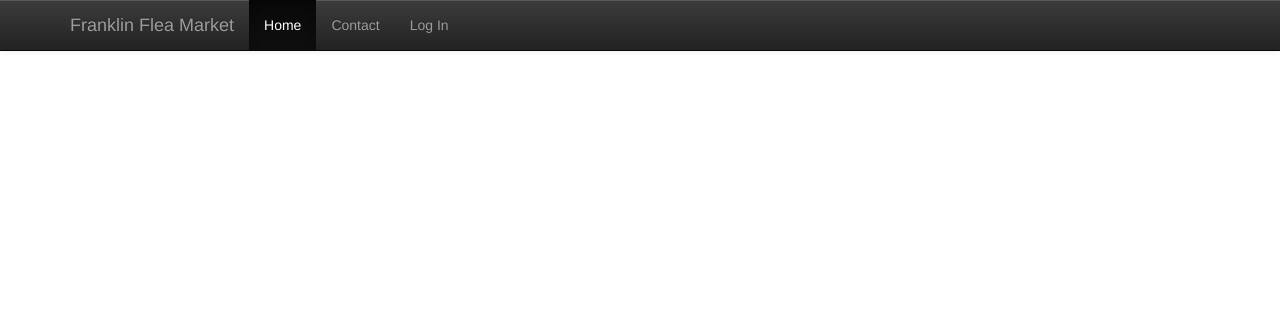
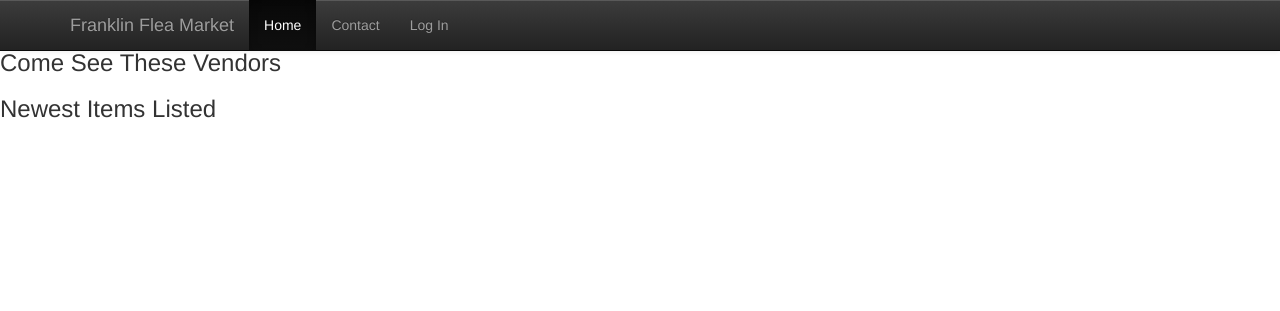
Before and after one commit to manlan2/flea-market-manager, a Flask app: page / in a window 1280 px wide. Shown: the top 311 px of the page. Run offline with Flask 2, Linux system fonts and the light colour scheme; data that the repository does not hold is empty; some libraries are stand-ins or nearby versions.

Commit message:
Added 10 items to main page.

```diff
--- a/application.py
+++ b/application.py
@@ -20,7 +20,8 @@
 def index():
     ''' Add comment here ''' #TODO: Add comment
     booths = session.query(Booths).order_by(asc(Booths.name))
-    return render_template('index.html', booths=booths)
+    items = session.query(Items).limit(10)
+    return render_template('index.html', booths=booths, items=items)
 
 
 # List of all items
--- a/templates/index.html
+++ b/templates/index.html
@@ -1,9 +1,20 @@
 {% extends 'layout.html' %}
 {% block body %}
 <div class="">
+  <h3>Come See These Vendors</h3>
   {% for booth in booths %}
-  <a href="{{ url_for('booth', booth_id=booth.id) }}"><h3>{{ booth.name }}</h3></a>
+  <li><a href="{{ url_for('booth', booth_id=booth.id) }}">{{ booth.name }}</a></li>
   {% endfor %}
+</div>
+<div class="">
+  <h3>Newest Items Listed</h3>
+  <ul class="list-unstyled">
+
+  {% for item in items %}
+  <li><a href="{{ url_for('item', booth_id=item.booth_id, item_id=item.id) }}">{{ item.name }}</a></li>
+  {% endfor %}
+</ul>
+
 </div>
 
 {% endblock %}
```
